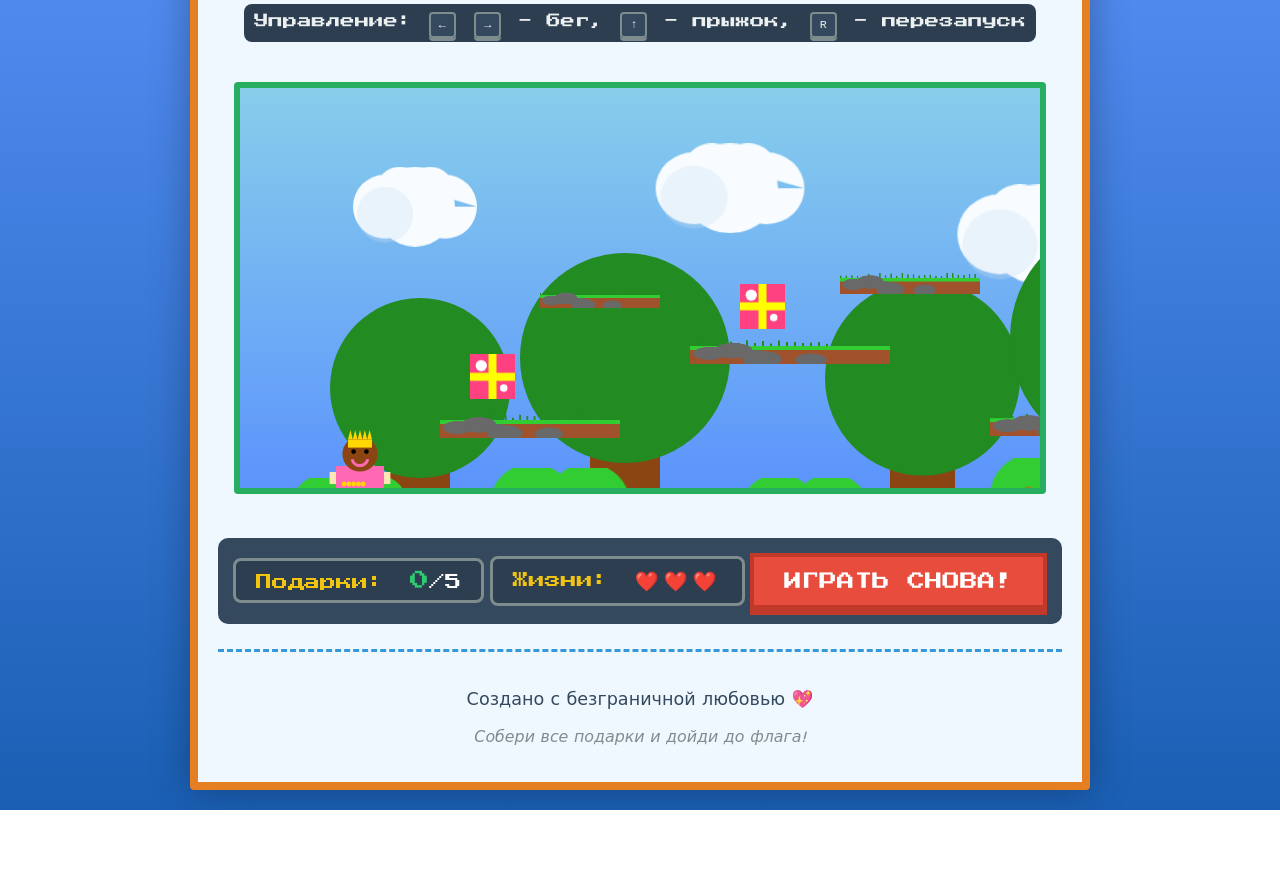
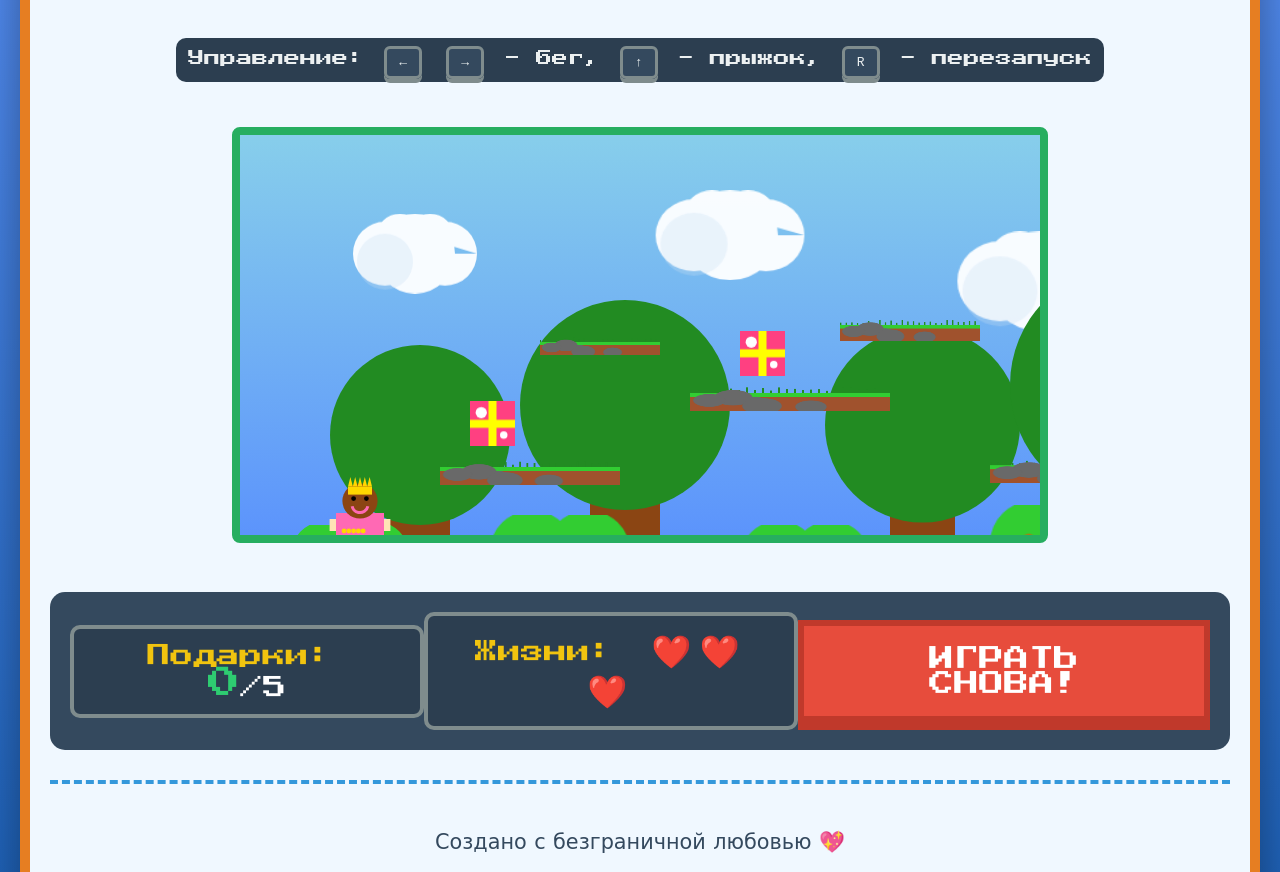
Before and after one commit to Zhanette51/TestG, a plain HTML site: page index.html in a window 1280 px wide. Shown: the part 191-1063 px from the top of the page. Before the commit the page ends 1001 px from the top, so only its background shows below. Drawn offline with Linux system fonts and the light colour scheme.

Commit message:
Update style.css

```diff
--- a/style.css
+++ b/style.css
@@ -4,7 +4,7 @@
 
 body {
     margin: 0;
-    padding: 20px;
+    padding: 10px;
     background: linear-gradient(to bottom, #5c94fc 0%, #1a5fb4 100%);
     font-family: 'Comic Neue', cursive;
     text-align: center;
@@ -12,83 +12,86 @@ body {
     display: flex;
     justify-content: center;
     align-items: center;
-    image-rendering: pixelated;
-    image-rendering: crisp-edges;
+    overflow: hidden;
 }
 
 .container {
     background-color: #f0f8ff;
-    border: 8px solid #e67e22;
-    border-radius: 4px;
+    border: 10px solid #e67e22;
+    border-radius: 8px;
     padding: 20px;
-    box-shadow: 0 0 40px rgba(0, 0, 0, 0.3);
-    max-width: 900px;
+    box-shadow: 0 0 50px rgba(0, 0, 0, 0.4);
+    max-width: 1300px;
     position: relative;
     overflow: hidden;
+    margin: 10px;
 }
 
 .container::before {
     content: "";
     position: absolute;
-    top: -10px;
-    left: -10px;
-    right: -10px;
-    bottom: -10px;
+    top: -15px;
+    left: -15px;
+    right: -15px;
+    bottom: -15px;
     background: linear-gradient(45deg, #ff6b6b, #4ecdc4, #45b7d1, #96ceb4, #feca57, #ff9ff3);
     z-index: -1;
-    filter: blur(20px);
-    opacity: 0.6;
+    filter: blur(25px);
+    opacity: 0.7;
 }
 
 h1 {
     color: #e74c3c;
-    margin-bottom: 10px;
-    font-size: 2.2em;
-    text-shadow: 3px 3px 0 #f1c40f;
+    margin-bottom: 15px;
+    font-size: 2.8em;
+    text-shadow: 4px 4px 0 #f1c40f;
     font-family: 'Press Start 2P', cursive;
-    letter-spacing: 1px;
+    letter-spacing: 2px;
 }
 
 .subtitle {
-    font-size: 1.3em;
+    font-size: 1.5em;
     color: #2c3e50;
-    margin-bottom: 20px;
+    margin-bottom: 25px;
 }
 
 .controls-info {
     background: #2c3e50;
     color: #ecf0f1;
-    padding: 10px;
-    border-radius: 8px;
+    padding: 12px;
+    border-radius: 10px;
     display: inline-block;
-    margin-bottom: 20px;
+    margin-bottom: 25px;
     font-family: 'Press Start 2P', monospace;
-    font-size: 0.9em;
+    font-size: 1em;
 }
 
 .controls-info kbd {
     background: #34495e;
-    padding: 4px 8px;
-    border-radius: 4px;
-    border: 2px solid #7f8c8d;
-    box-shadow: 0 3px 0 #7f8c8d;
-    margin: 0 2px;
+    padding: 6px 12px;
+    border-radius: 6px;
+    border: 3px solid #7f8c8d;
+    box-shadow: 0 4px 0 #7f8c8d;
+    margin: 0 4px;
 }
 
 .game-wrapper {
     position: relative;
     margin: 20px auto;
     display: inline-block;
-    border: 6px solid #27ae60;
-    border-radius: 4px;
+    border: 8px solid #27ae60;
+    border-radius: 8px;
     overflow: hidden;
     background: #5c94fc;
-    box-shadow: inset 0 0 20px rgba(0, 0, 0, 0.2);
+    box-shadow: inset 0 0 30px rgba(0, 0, 0, 0.3);
+    max-width: 100%;
 }
 
 #gameCanvas {
     display: block;
-    background: linear-gradient(to bottom, #5c94fc 0%, #1a5fb4 100%);
+    background: linear-gradient(to bottom, #87CEEB 0%, #5c94fc 100%);
+    max-width: 100%;
+    height: auto;
 }
 
 .loading {
@@ -96,11 +99,13 @@ h1 {
     top: 50%;
     left: 50%;
     transform: translate(-50%, -50%);
-    background: rgba(0, 0, 0, 0.8);
+    background: rgba(0, 0, 0, 0.9);
     color: white;
-    padding: 20px;
-    border-radius: 10px;
+    padding: 30px 40px;
+    border-radius: 15px;
     font-family: 'Press Start 2P', monospace;
+    font-size: 1.2em;
+    border: 4px solid #f1c40f;
 }
 
 .message {
@@ -108,70 +113,72 @@ h1 {
     top: 50%;
     left: 50%;
     transform: translate(-50%, -50%);
-    background: rgba(255, 255, 255, 0.95);
+    background: rgba(255, 255, 255, 0.98);
     color: #e74c3c;
-    padding: 30px 50px;
-    border-radius: 15px;
-    font-size: 2em;
+    padding: 40px 60px;
+    border-radius: 20px;
+    font-size: 2.2em;
     font-weight: bold;
     display: none;
-    border: 6px solid #f1c40f;
+    border: 8px solid #f1c40f;
     text-align: center;
     font-family: 'Press Start 2P', cursive;
-    box-shadow: 0 0 30px rgba(241, 196, 15, 0.5);
+    box-shadow: 0 0 50px rgba(241, 196, 15, 0.6);
     z-index: 100;
-    text-shadow: 2px 2px 0 rgba(0, 0, 0, 0.1);
-    line-height: 1.4;
+    text-shadow: 3px 3px 0 rgba(0, 0, 0, 0.1);
+    line-height: 1.5;
+    min-width: 600px;
 }
 
 .stats-panel {
     display: flex;
     justify-content: space-between;
     align-items: center;
-    margin: 20px 0;
-    padding: 15px;
+    margin: 25px 0;
+    padding: 20px;
     background: #34495e;
-    border-radius: 10px;
+    border-radius: 15px;
     color: white;
+    font-size: 1.2em;
 }
 
 .stat {
     font-family: 'Press Start 2P', monospace;
-    font-size: 1em;
+    font-size: 1.2em;
     background: #2c3e50;
-    padding: 10px 20px;
-    border-radius: 8px;
-    border: 3px solid #7f8c8d;
+    padding: 15px 25px;
+    border-radius: 10px;
+    border: 4px solid #7f8c8d;
 }
 
 .stat-label {
     color: #f1c40f;
-    margin-right: 10px;
+    margin-right: 15px;
 }
 
 #score {
     color: #2ecc71;
-    font-size: 1.2em;
+    font-size: 1.4em;
 }
 
 #lives {
     color: #e74c3c;
-    font-size: 1.2em;
-    letter-spacing: 5px;
+    font-size: 1.4em;
+    letter-spacing: 8px;
 }
 
 .pixel-button {
     background: #e74c3c;
     color: white;
     border: none;
-    padding: 15px 30px;
-    font-size: 1.1em;
+    padding: 20px 40px;
+    font-size: 1.3em;
     border-radius: 0;
     cursor: pointer;
     font-family: 'Press Start 2P', cursive;
     text-transform: uppercase;
-    border: 4px solid #c0392b;
-    box-shadow: 0 6px 0 #c0392b;
+    border: 6px solid #c0392b;
+    box-shadow: 0 8px 0 #c0392b;
     transition: all 0.1s;
     position: relative;
     top: 0;
@@ -179,56 +186,46 @@ h1 {
 
 .pixel-button:hover {
     background: #ff6b6b;
-    top: 2px;
+    top: 4px;
     box-shadow: 0 4px 0 #c0392b;
 }
 
 .pixel-button:active {
-    top: 6px;
+    top: 8px;
     box-shadow: 0 0 0 #c0392b;
 }
 
 .footer {
-    margin-top: 25px;
-    font-size: 1.1em;
+    margin-top: 30px;
+    font-size: 1.3em;
     color: #34495e;
-    border-top: 3px dashed #3498db;
-    padding-top: 20px;
+    border-top: 4px dashed #3498db;
+    padding-top: 25px;
 }
 
 .hint {
-    font-size: 0.9em;
+    font-size: 1em;
     color: #7f8c8d;
     font-style: italic;
-    margin-top: 10px;
+    margin-top: 15px;
 }
 
-/* Анимация мигания для собранных предметов */
-@keyframes collect {
-    0% { transform: scale(1); opacity: 1; }
-    50% { transform: scale(1.5); opacity: 0.7; }
-    100% { transform: scale(0); opacity: 0; }
-}
-
-.collecting {
-    animation: collect 0.3s ease-out forwards;
-}
-/* Анимация левитации для платформ */
+/* Анимация левитации */
 @keyframes float {
     0% { transform: translateY(0px); }
-    50% { transform: translateY(-3px); }
+    50% { transform: translateY(-10px); }
     100% { transform: translateY(0px); }
 }
 
-.platform-float {
-    animation: float 2s ease-in-out infinite;
+.float-effect {
+    animation: float 3s ease-in-out infinite;
 }
 
-/* Эффект свечения для левитирующих платформ */
+/* Эффект свечения */
 @keyframes glow {
-    0% { box-shadow: 0 0 5px rgba(124, 252, 0, 0.5); }
-    50% { box-shadow: 0 0 10px rgba(124, 252, 0, 0.8); }
-    100% { box-shadow: 0 0 5px rgba(124, 252, 0, 0.5); }
+    0% { filter: drop-shadow(0 0 5px rgba(255, 255, 255, 0.5)); }
+    50% { filter: drop-shadow(0 0 15px rgba(255, 255, 255, 0.8)); }
+    100% { filter: drop-shadow(0 0 5px rgba(255, 255, 255, 0.5)); }
 }
 
 .glow-effect {
```
